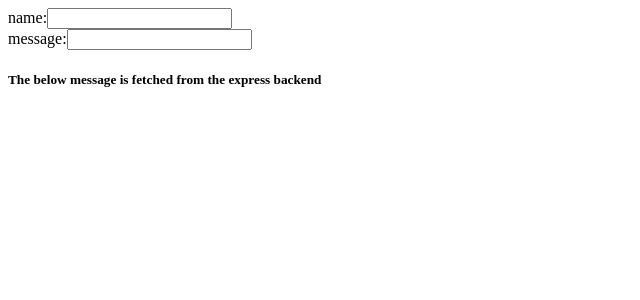
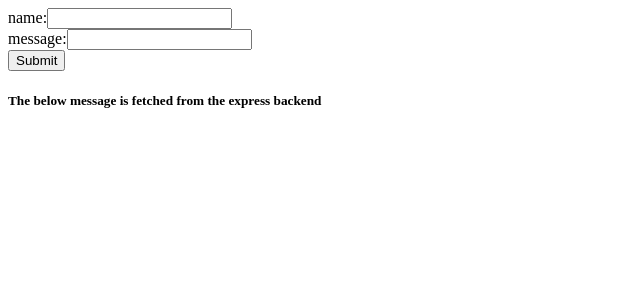
Before and after one commit to ethanrmcdowell/messages-app, an Angular app: page / in a window 1280 px wide. Shown: the top 300 px of the page, without its empty margins (0-640 px from the left). Built offline with nearby package versions, Linux system fonts and the light colour scheme; no server answers.

Commit message:
mysql user info

```diff
--- a/package.json
+++ b/package.json
@@ -18,6 +18,7 @@
     "@angular/platform-browser": "^16.1.0",
     "@angular/platform-browser-dynamic": "^16.1.0",
     "@angular/router": "^16.1.0",
+    "dotenv": "^16.3.1",
     "mysql": "^2.18.1",
     "mysql2": "^3.5.0",
     "npm2": "^2.0.0",
--- a/server.js
+++ b/server.js
@@ -1,5 +1,6 @@
 const express = require("express");
 const mysql = require("mysql2");
+require("dotenv").config();
 
 const app = express();
 
@@ -22,7 +23,7 @@ const pool = mysql.createPool({
   host: "localhost", // MySQL host (usually localhost)
   port: 3306, // MySQL port (default is 3306)
   user: "root", // MySQL username
-  password: "rootroot", // MySQL password
+  password: process.env.MYSQL_PASSWORD, // MySQL password
   database: "messages", // MySQL database name
 });
 
--- a/src/app/app.component.html
+++ b/src/app/app.component.html
@@ -7,6 +7,9 @@
     <label for="userMessage">message:</label>
     <input name="userMessage" type="text" />
   </div>
+  <div>
+    <button type="submit">Submit</button>
+  </div>
 </div>
 
 <h5>The below message is fetched from the express backend</h5>
```
Also changed, not shown: 2 other files (tests, documents, lock files or other folders).
